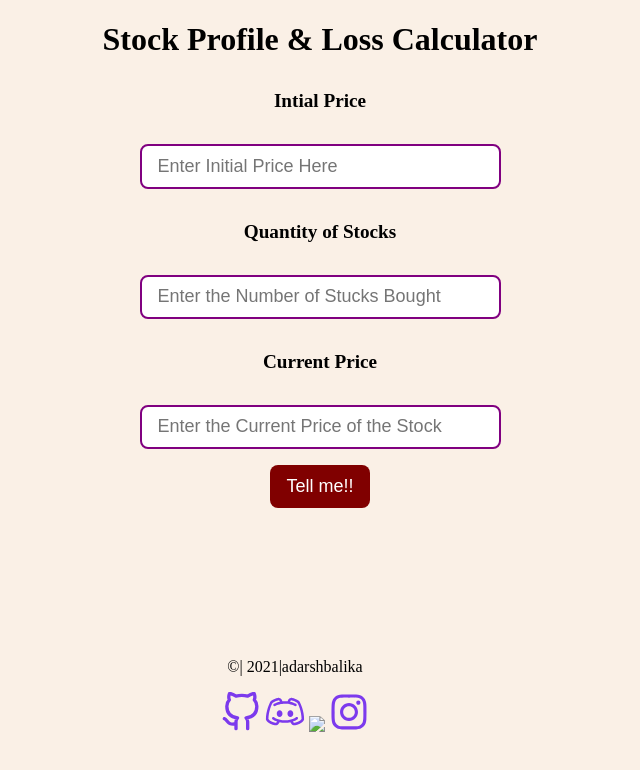
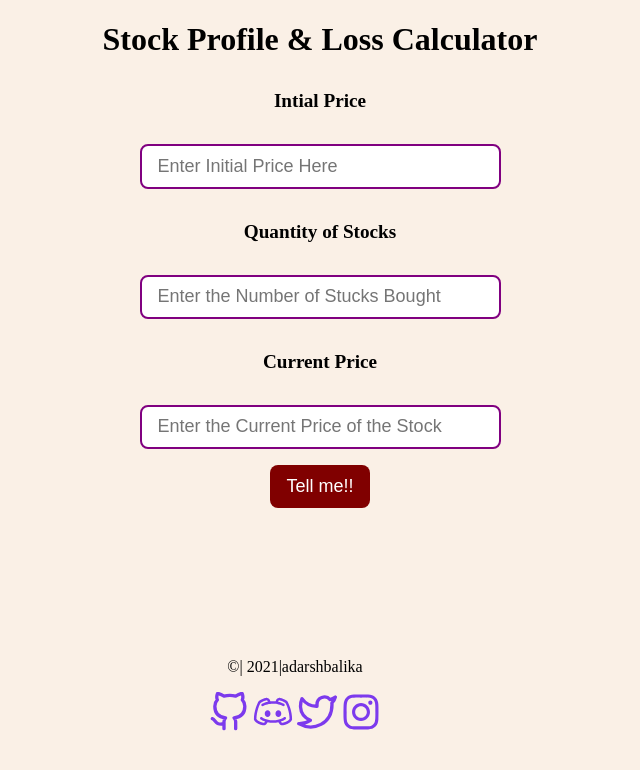
Before and after one commit to poojarani21/Profit_Loss_Calculater, a plain HTML site: page index.html in a window 1280 px wide. Shown: the whole page, without its empty margins (320-960 px from the left). Drawn offline with Linux system fonts and the light colour scheme.

Commit message:
image property

```diff
--- a/index.html
+++ b/index.html
@@ -26,7 +26,7 @@
         <span>
             <a href="https://github.com/poojarani21?tab=repositories"><img src="github.svg"></a>
           <a href="https://discord.com/invite/qaGwEEB8eF"><img src="discord.svg"></a>
-            <a href="https://twitter.com/Pujaran98719089?t=ArnS0r7Q4hp6n-ZGRSAzUQ&s=09"><img src="twitter.svg"></a>
+            <a href="https://twitter.com/Pujaran98719089?t=ArnS0r7Q4hp6n-ZGRSAzUQ&s=09"><img src="teitter.svg"></a>
             <img src="instagram.svg">
 
         </span>
```
